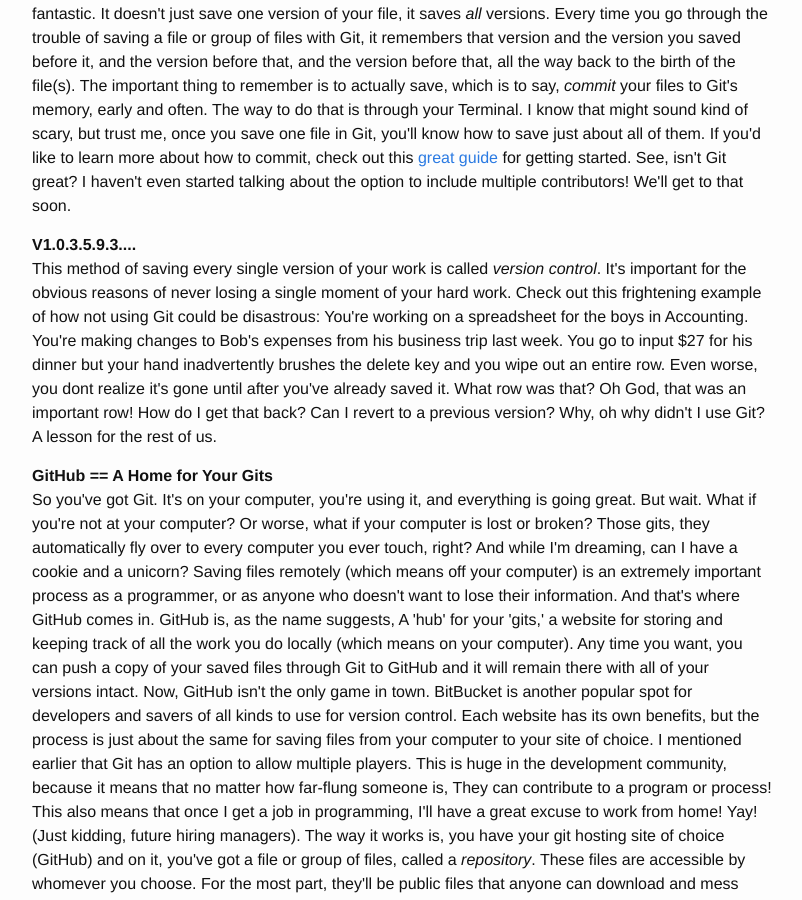
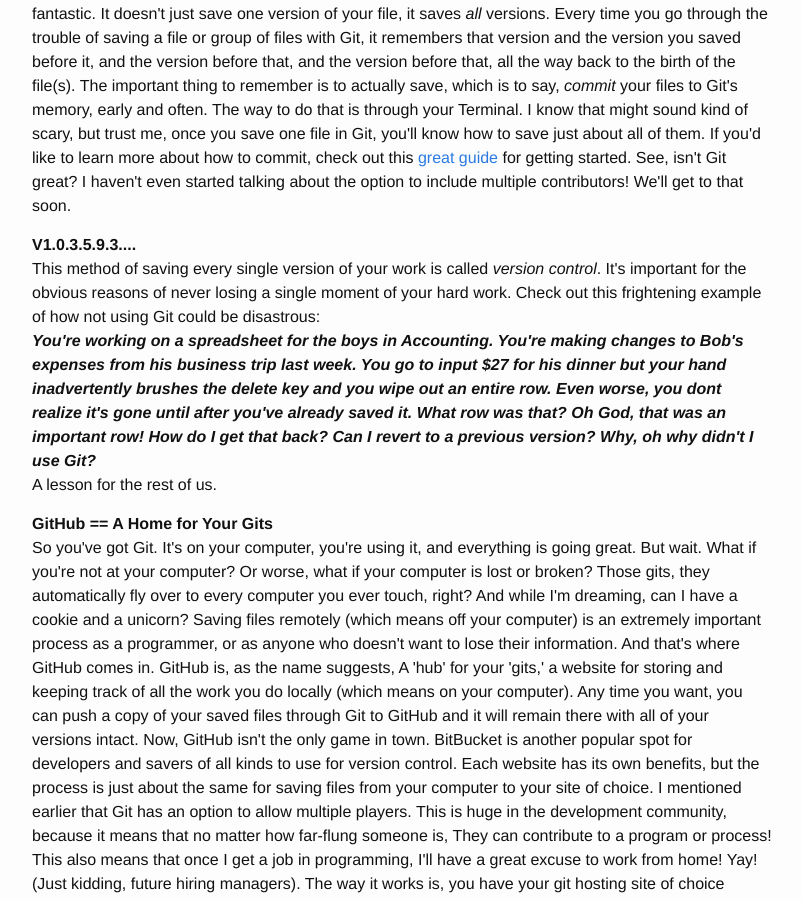
Before and after one commit to edwinunger/edwinunger.github.io, a Jekyll site: the page built from _posts/2015-02-03-t1-git-blog.md, in a window 1280 px wide and 900 px high, scrolled down 564 px. Shown: the whole window, without its empty margins (238-1040 px from the left). Built offline with Jekyll 4.4.1, drawn with Linux system fonts in a browser that asks for light colours.

```diff
--- a/_posts/2015-02-03-t1-git-blog.md
+++ b/_posts/2015-02-03-t1-git-blog.md
@@ -17,9 +17,9 @@ categories: blog
     </p>
     <p>
     <strong>V1.0.3.5.9.3....</strong><br>
-    This method of saving every single version of your work is called <em>version control</em>. It's important for the obvious reasons of never losing a single moment of your hard work. Check out this frightening example of how not using Git could be disastrous:
+    This method of saving every single version of your work is called <em>version control</em>. It's important for the obvious reasons of never losing a single moment of your hard work. Check out this frightening example of how not using Git could be disastrous:<br>
 
-    You're working on a spreadsheet for the boys in Accounting. You're making changes to Bob's expenses from his business trip last week. You go to input $27 for his dinner but your hand inadvertently brushes the delete key and you wipe out an entire row. Even worse, you dont realize it's gone until after you've already saved it. What row was that? Oh God, that was an important row! How do I get that back? Can I revert to a previous version? Why, oh why didn't I use Git?
+    <em><strong>You're working on a spreadsheet for the boys in Accounting. You're making changes to Bob's expenses from his business trip last week. You go to input $27 for his dinner but your hand inadvertently brushes the delete key and you wipe out an entire row. Even worse, you dont realize it's gone until after you've already saved it. What row was that? Oh God, that was an important row! How do I get that back? Can I revert to a previous version? Why, oh why didn't I use Git?</strong></em><br>
 
     A lesson for the rest of us.
     </p>
```
